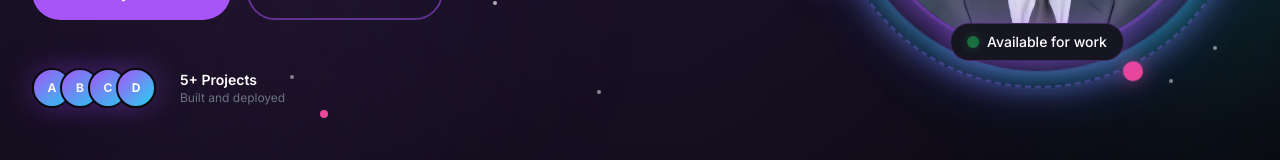
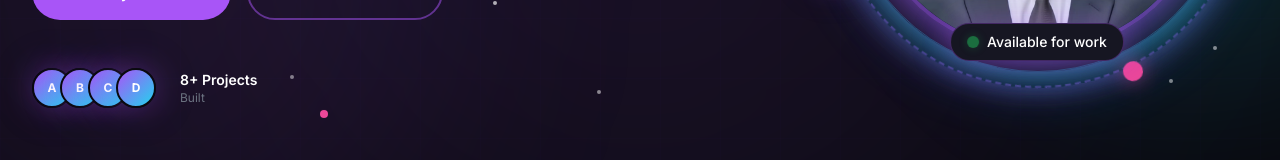
Before and after one commit to adeshsonawane46/Personal-Portfolio, a React (Vite) app: page / in a window 1280 px wide. Shown: the part 522-682 px from the top of the page. Built offline with nearby package versions, Linux system fonts and the light colour scheme.

Commit message:
Updated some sections

```diff
--- a/src/data/portfolioData.js
+++ b/src/data/portfolioData.js
@@ -20,8 +20,8 @@ export const socialLinks = [
 
 export const stats = [
   { value: 25, suffix: "+", label: "Technologies" },
-  { value: 3, suffix: "+", label: "Internships" },
-  { value: 5, suffix: "+", label: "Project Done" },
+  { value: 350, suffix: "+", label: "DSA Problems Solved" },
+  { value: 8, suffix: "+", label: "Project Done" },
   { value: 50, suffix: "+", label: "Certifications" },
 ];
 
--- a/src/sections/Hero.jsx
+++ b/src/sections/Hero.jsx
@@ -161,8 +161,8 @@ const Hero = () => {
                 ))}
               </div>
               <div>
-                <p className="text-sm font-semibold text-white">5+ Projects</p>
-                <p className="text-xs text-gray-500">Built and deployed</p>
+                <p className="text-sm font-semibold text-white">8+ Projects</p>
+                <p className="text-xs text-gray-500">Built</p>
               </div>
             </div>
           </div>
```
Also changed, not shown: 1 other file (tests, documents, lock files or other folders).
